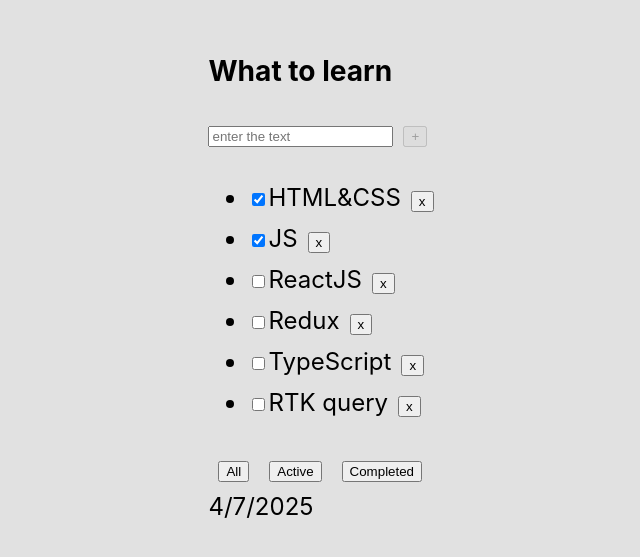
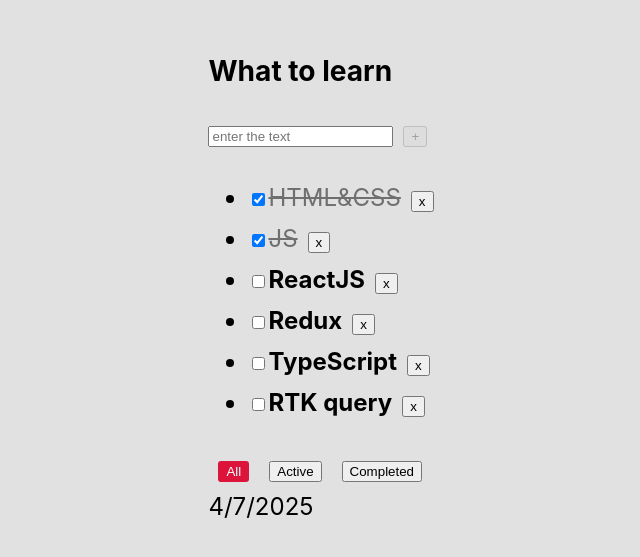
Before and after one commit to VanoKi/todolist-react, a React (Vite) app: page / in a window 1280 px wide. Shown: the part 127-684 px from the top of the page, without its empty margins (289-929 px from the left). Built offline with nearby package versions, Linux system fonts and the light colour scheme.

Commit message:
feat: add classes to btn

```diff
--- a/src/App.css
+++ b/src/App.css
@@ -6,3 +6,19 @@
 .app > div {
   margin-right: 50px;
 }
+
+.task {
+  font-weight: bold;
+}
+
+.task-done {
+  opacity: 0.5;
+  text-decoration: line-through;
+}
+
+.filter-btn-active {
+  background-color: crimson;
+  color: azure;
+  border: 2px solid crimson;
+  border-radius: 3px;
+}
--- a/src/App.tsx
+++ b/src/App.tsx
@@ -63,6 +63,7 @@
         changeFilter={changeFilter}
         createTask={createTask}
         changeTaskStatus={changeTaskStatus}
+        filter={filter}
     />
   </div>
 }
--- a/src/Button.tsx
+++ b/src/Button.tsx
@@ -2,11 +2,13 @@
     title: string
     onClick?: () => void
     disabled?: boolean
+    classes?: string
 }
 
-export const Button = ({title, onClick, disabled}: Props) => {
+export const Button = ({title, onClick, disabled, classes}: Props) => {
     return (
         <button
+            className={classes}
             disabled={disabled}
             onClick={onClick}>
             {title}
--- a/src/TodoListItem.tsx
+++ b/src/TodoListItem.tsx
@@ -11,9 +11,11 @@
     changeFilter: (value: FilterValues) => void
     createTask: (title: string) => void
     changeTaskStatus: (taskId: string, newStatus: boolean) => void
+    filter: string
 }
 
 export const TodoListItem = ({
+                                 filter,
                                  title,
                                  tasks,
                                  date,
@@ -67,16 +69,26 @@
                                    checked={task.isDone}
                                    onChange={changeTaskStatusHandler}
                             />
-                            <span>{task.title}</span>
+                            <span className={task.isDone ? 'task-done' : 'task'}>{task.title}</span>
                             <Button title={'x'} onClick={() => deleteTask(task.id)} />
                         </li>
                     )
                 })}
             </ul>)}
             <div>
-                <Button title={'All'} onClick={() => changeFilter('all')}/>
-                <Button title={'Active'} onClick={() => changeFilter('active')}/>
-                <Button title={'Completed'} onClick={() => changeFilter('completed')}/>
+                <Button
+                    classes={filter === 'all' ? 'filter-btn-active' : ''}
+                    title={'All'}
+                    onClick={() => changeFilter('all')}
+                />
+                <Button
+                    classes={filter === 'active' ? 'filter-btn-active' : ''}
+                    title={'Active'}
+                    onClick={() => changeFilter('active')}/>
+                <Button
+                    classes={filter === 'completed' ? 'filter-btn-active' : ''}
+                    title={'Completed'}
+                    onClick={() => changeFilter('completed')}/>
             </div>
             <div>{date}</div>
         </div>
```
